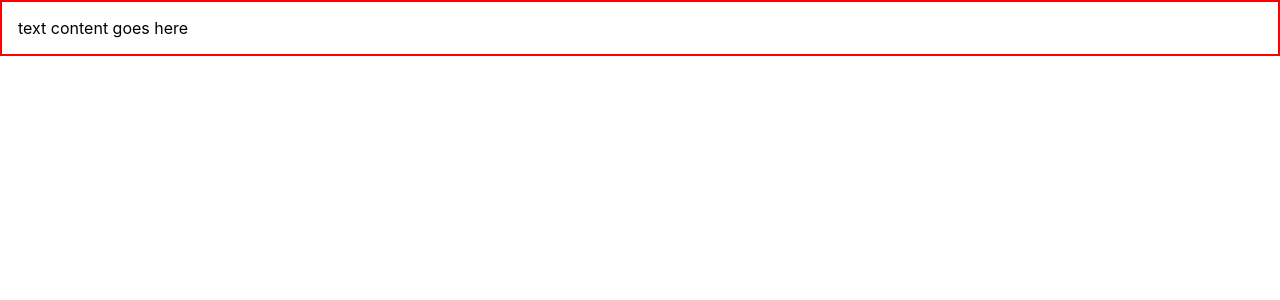
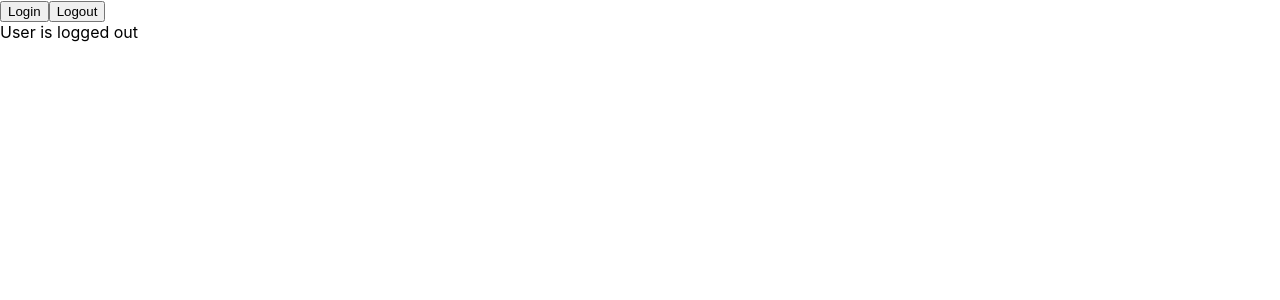
Before and after one commit to JavaScript-React-Info/React-typescript-basics, a React (Create React App) app: page / in a window 1280 px wide. Shown: the top 300 px of the page. Built offline with nearby package versions, Linux system fonts and the light colour scheme.

Commit message:
usestate with basic value typescript works by inferance

```diff
--- a/src/App.tsx
+++ b/src/App.tsx
@@ -1,10 +1,11 @@
 import Container from "./components/Container"
+import LoggedIn from "./state/LoggedIn"
 
 
 const App = () => {
   return (
     <div>
-      <Container styles={{border: '2px solid red', padding: '1rem'}}/>
+      <LoggedIn/>
     </div>
   )
 }
--- /dev/null
+++ b/src/state/LoggedIn.tsx
@@ -0,0 +1,25 @@
+import { useState } from "react"
+
+
+const LoggedIn = () => {
+
+    const [isLoggedIn, setIsLoggedIn] = useState(false)
+
+    const handleLogin = () => {
+        setIsLoggedIn(true)
+    }
+    const handleLogout = () => {
+        setIsLoggedIn(false)
+    }
+    return (
+        <div>
+            <button onClick={handleLogin}>Login</button>
+            <button onClick={handleLogout}>Logout</button>
+            <div>User is {isLoggedIn ? 'logged in' : 'logged out'}</div>
+        </div>
+    )
+}
+
+export default LoggedIn
+
+// it is fully function typescript code because of typescript inferance
```
